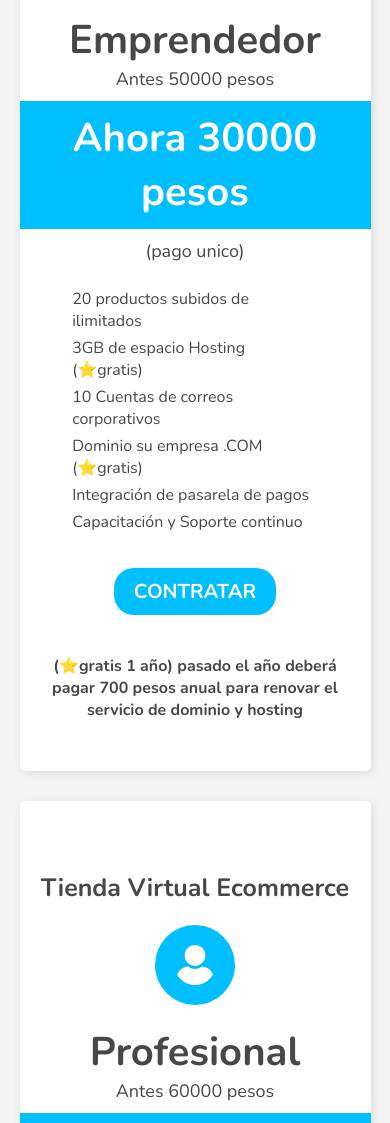
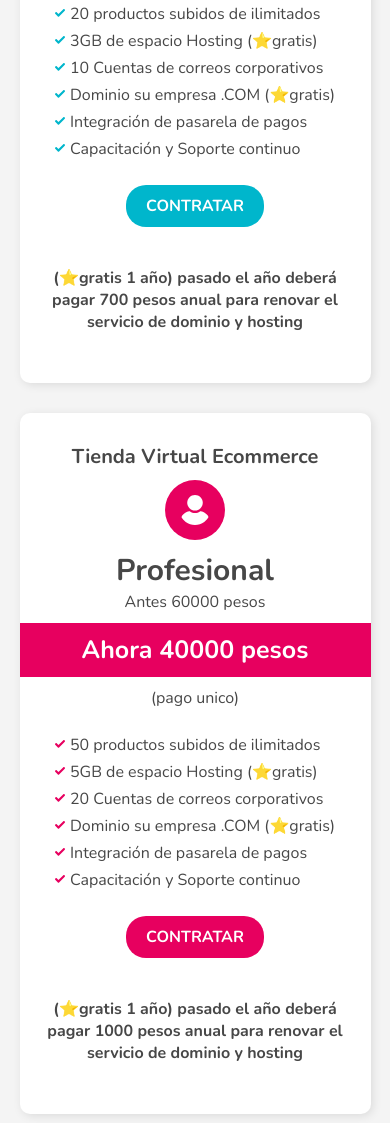
Before and after one commit to ImJoseHidalgo/Agency, a plain HTML site: page index.html in a window 390 px wide. Shown: the part 2077-3200 px from the top of the page. Drawn offline with nearby package versions, Linux system fonts and the light colour scheme.

Commit message:
card prices ready

```diff
--- a/css/header.css
+++ b/css/header.css
@@ -52,6 +52,7 @@ header .menu ul li a:hover::before {
   transform-origin: right;
 }
 header .menu-button {
+  cursor: pointer;
   display: none;
 }
 
--- a/css/main.css
+++ b/css/main.css
@@ -114,7 +114,7 @@ main .ofert-section .ofert-container .plan-cards .card {
   align-items: center;
   box-shadow: 2px 2px 10px rgba(0, 0, 0, 0.1);
   color: #474747;
-  border-radius: 5px;
+  border-radius: 10px;
   margin: 10px 0;
 }
 main .ofert-section .ofert-container .plan-cards .card h3 {
@@ -124,7 +124,7 @@ main .ofert-section .ofert-container .plan-cards .card .icon {
   border-radius: 50%;
   width: 80px;
   height: 80px;
-  background: deepskyblue;
+  background: #00b6cc;
   display: flex;
   justify-content: center;
   align-items: center;
@@ -137,7 +137,7 @@ main .ofert-section .ofert-container .plan-cards .card h5 {
   font-size: 40px;
 }
 main .ofert-section .ofert-container .plan-cards .card .price {
-  background: deepskyblue;
+  background: #00b6cc;
   width: 100%;
   padding: 10px 0;
   margin: 10px 0;
@@ -149,12 +149,22 @@ main .ofert-section .ofert-container .plan-cards .card h6 {
 }
 main .ofert-section .ofert-container .plan-cards .card .list-services {
   padding: 20px 0;
-  width: 70%;
-  text-align: start;
+  width: 90%;
+  display: flex;
+  flex-direction: column;
+  justify-content: center;
+  align-items: center;
 }
 main .ofert-section .ofert-container .plan-cards .card .list-services ul li {
+  margin: 5px 0;
   list-style: none;
-  margin: 5px 0;
+  display: flex;
+  justify-content: flex-start;
+  align-items: center;
+}
+main .ofert-section .ofert-container .plan-cards .card .list-services ul li img {
+  width: 10px;
+  margin-right: 5px;
 }
 main .ofert-section .ofert-container .plan-cards .card a {
   color: #fff;
@@ -162,8 +172,13 @@ main .ofert-section .ofert-container .plan-cards .card a {
   font-size: 20px;
   font-weight: 700;
   padding: 10px 20px;
-  background: deepskyblue;
+  background: #00b6cc;
   border-radius: 20px;
+}
+main .ofert-section .ofert-container .plan-cards .card:last-child .icon,
+main .ofert-section .ofert-container .plan-cards .card:last-child .price,
+main .ofert-section .ofert-container .plan-cards .card:last-child a {
+  background: #e7005f;
 }
 main .ofert-section .ofert-container .plan-cards .card p {
   font-size: 16px;
@@ -182,18 +197,8 @@ main .ofert-section .ofert-container p {
     width: 60%;
     font-size: 40px;
   }
-}
-@media only screen and (max-width: 1024px) {
-  main .landing-section .landing-container1,
-  main .video-section .landing-container2 {
-    width: 80%;
-  }
   main .ofert-section .ofert-container {
-    width: 100%;
-  }
-  main .landing-section .landing-container1 h1 {
     width: 60%;
-    font-size: 40px;
   }
   main .ofert-section .ofert-container span,
   main .ofert-section .ofert-container h2,
@@ -203,6 +208,19 @@ main .ofert-section .ofert-container p {
     width: 80%;
     margin-left: auto;
     margin-right: auto;
+  }
+}
+@media only screen and (max-width: 1024px) {
+  main .landing-section .landing-container1,
+  main .video-section .landing-container2 {
+    width: 80%;
+  }
+  main .landing-section .landing-container1 h1 {
+    width: 60%;
+    font-size: 40px;
+  }
+  main .ofert-section .ofert-container {
+    width: 100%;
   }
 }
 @media only screen and (max-width: 768px) {
@@ -250,89 +268,50 @@ main .ofert-section .ofert-container p {
     padding: 30px 0;
   }
   main .ofert-section .ofert-container span {
-    font-size: 18px;
+    font-size: 16px;
+    font-weight: 300;
   }
   main .ofert-section .ofert-container h2 {
-    font-size: 25px;
-    margin: 20px 0;
+    font-size: 20px;
+    margin: 20px auto;
   }
   main .ofert-section .ofert-container p {
-    font-size: 20px;
-    margin-bottom: 10px;
+    font-size: 16px;
+    margin: 20px auto;
   }
   main .ofert-section .ofert-container h4 {
-    font-size: 24px;
-    font-weight: 400;
+    font-size: 16px;
   }
   main .ofert-section .ofert-container .plan-cards .card {
-    background: #fff;
     padding: 30px 0;
-    display: flex;
-    flex-direction: column;
-    align-items: center;
-    box-shadow: 2px 2px 10px rgba(0, 0, 0, 0.1);
-    color: #474747;
-    border-radius: 5px;
+  }
+  main .ofert-section .ofert-container .plan-cards .card h3 {
+    font-size: 20px;
+  }
+  main .ofert-section .ofert-container .plan-cards .card .icon {
+    width: 60px;
+    height: 60px;
     margin: 10px 0;
   }
-  main .ofert-section .ofert-container .plan-cards .card h3 {
+  main .ofert-section .ofert-container .plan-cards .card .icon img {
+    width: 30px;
+  }
+  main .ofert-section .ofert-container .plan-cards .card h5 {
+    font-size: 30px;
+  }
+  main .ofert-section .ofert-container .plan-cards .card .price {
     font-size: 25px;
   }
-  main .ofert-section .ofert-container .plan-cards .card .icon {
-    border-radius: 50%;
-    width: 80px;
-    height: 80px;
-    background: deepskyblue;
-    display: flex;
-    justify-content: center;
-    align-items: center;
-    margin: 20px 0;
+  main .ofert-section .ofert-container .plan-cards .card h6 {
+    font-size: 16px;
   }
-  main .ofert-section .ofert-container .plan-cards .card .icon img {
-    width: 40px;
-  }
-  main .ofert-section .ofert-container .plan-cards .card h5 {
-    font-size: 40px;
-  }
-  main .ofert-section .ofert-container .plan-cards .card .price {
-    background: deepskyblue;
-    width: 100%;
-    padding: 10px 0;
-    margin: 10px 0;
-    color: #fff;
-  }
-  main .ofert-section .ofert-container .plan-cards .card h6 {
-    font-size: 18px;
-    font-weight: 400;
-  }
-  main .ofert-section .ofert-container .plan-cards .card .list-services {
-    padding: 20px 0;
-    width: 70%;
-    text-align: start;
-  }
-  main .ofert-section .ofert-container .plan-cards .card .list-services ul li {
-    list-style: none;
-    margin: 5px 0;
-  }
+
   main .ofert-section .ofert-container .plan-cards .card a {
-    color: #fff;
-    margin: 10px 0 20px;
-    font-size: 20px;
-    font-weight: 700;
-    padding: 10px 20px;
-    background: deepskyblue;
-    border-radius: 20px;
-  }
-  main .ofert-section .ofert-container .plan-cards .card p {
+    margin: 0 0 20px;
     font-size: 16px;
-    width: 90%;
   }
   main .ofert-section .ofert-container h3 {
-    font-size: 34px;
-    margin-top: 40px;
-  }
-  main .ofert-section .ofert-container p {
-    margin: 20px 0;
+    font-size: 26px;
   }
 }
 @media only screen and (max-width: 320px) {
@@ -355,4 +334,8 @@ main .ofert-section .ofert-container p {
   main .video-section .landing-container2 p {
     font-size: 16px;
   }
+  main .ofert-section .ofert-container .plan-cards .card .list-services {
+    width: 90%;
+    font-size: 14px;
+  }
 }
--- a/index.html
+++ b/index.html
@@ -98,12 +98,12 @@
               <h6>(pago unico)</h6>
               <div class="list-services">
                 <ul>
-                  <li>20 productos subidos de ilimitados</li>
-                  <li>3GB de espacio Hosting (⭐gratis)</li>
-                  <li>10 Cuentas de correos corporativos</li>
-                  <li>Dominio su empresa .COM (⭐gratis)</li>
-                  <li>Integración de pasarela de pagos</li>
-                  <li>Capacitación y Soporte continuo</li>
+                  <li><img src="source/img/icons/check lightblue.svg" alt="check">20 productos subidos de ilimitados</li>
+                  <li><img src="source/img/icons/check lightblue.svg" alt="check">3GB de espacio Hosting (⭐gratis)</li>
+                  <li><img src="source/img/icons/check lightblue.svg" alt="check">10 Cuentas de correos corporativos</li>
+                  <li><img src="source/img/icons/check lightblue.svg" alt="check">Dominio su empresa .COM (⭐gratis)</li>
+                  <li><img src="source/img/icons/check lightblue.svg" alt="check">Integración de pasarela de pagos</li>
+                  <li><img src="source/img/icons/check lightblue.svg" alt="check">Capacitación y Soporte continuo</li>
                 </ul>
               </div>
               <a href="#">CONTRATAR</a>
@@ -125,12 +125,12 @@
               <h6>(pago unico)</h6>
               <div class="list-services">
                 <ul>
-                  <li>50 productos subidos de ilimitados</li>
-                  <li>5GB de espacio Hosting (⭐gratis)</li>
-                  <li>20 Cuentas de correos corporativos</li>
-                  <li>Dominio su empresa .COM (⭐gratis)</li>
-                  <li>Integración de pasarela de pagos</li>
-                  <li>Capacitación y Soporte continuo</li>
+                  <li><img src="source/img/icons/check pink.svg" alt="check">50 productos subidos de ilimitados</li>
+                  <li><img src="source/img/icons/check pink.svg" alt="check">5GB de espacio Hosting (⭐gratis)</li>
+                  <li><img src="source/img/icons/check pink.svg" alt="check">20 Cuentas de correos corporativos</li>
+                  <li><img src="source/img/icons/check pink.svg" alt="check">Dominio su empresa .COM (⭐gratis)</li>
+                  <li><img src="source/img/icons/check pink.svg" alt="check">Integración de pasarela de pagos</li>
+                  <li><img src="source/img/icons/check pink.svg" alt="check">Capacitación y Soporte continuo</li>
                 </ul>
               </div>
               <a href="#">CONTRATAR</a>
```
Also changed, not shown: source/img/icons/check lightblue.svg (added), source/img/icons/check pink.svg (added).
